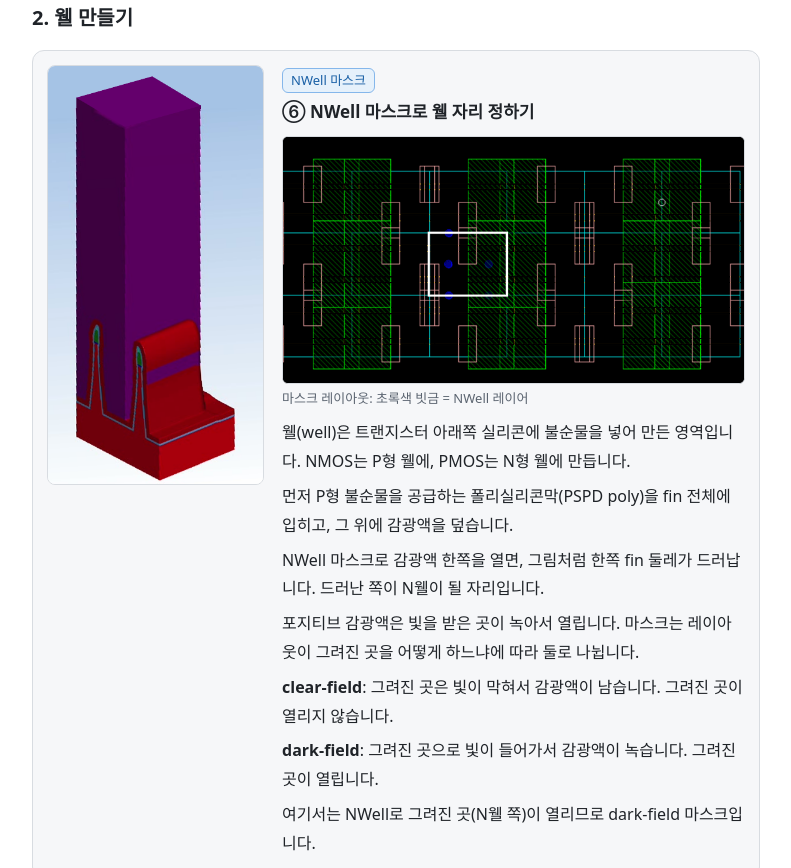
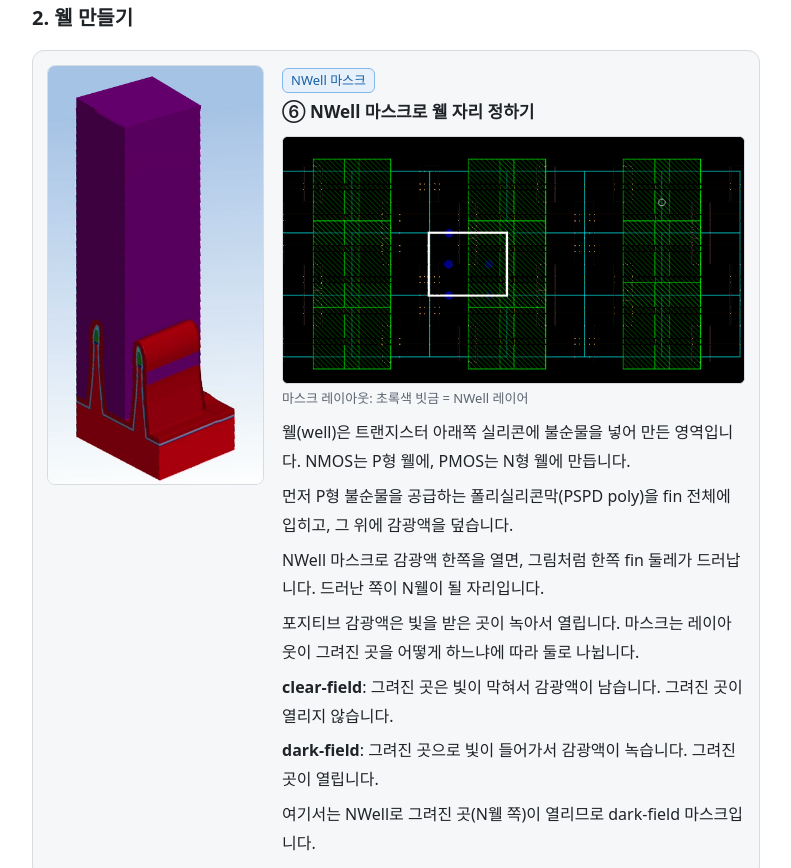
Before and after one commit to meyjeongtae-lang/semiconductor-study, a plain HTML site: page finfet.html in a window 1280 px wide. Shown: the part 2600-3468 px from the top of the page, without its empty margins (244-1035 px from the left). Drawn offline with Linux system fonts and the light colour scheme.

Commit message:
finfet: remove GateCut (pink) from NWell/NWF layout image
Co-Authored-By: Claude Sonnet 5.5 <noreply@anthropic.com>

```diff
--- a/finfet.html
+++ b/finfet.html
@@ -103,7 +103,7 @@
 <div>
 <span class="tag">NWell 마스크</span>
 <h3>⑥ NWell 마스크로 웰 자리 정하기</h3>
-<figure class="lay" style="margin-left:0;margin-right:0"><img src="img/finfet-7-nwf-layout-r180-v2.png" alt="초록색 빗금 영역이 보이는 마스크 레이아웃"><figcaption>마스크 레이아웃: 초록색 빗금 = NWell 레이어</figcaption></figure>
+<figure class="lay" style="margin-left:0;margin-right:0"><img src="img/finfet-7-nwf-layout-r180-v3.png" alt="초록색 빗금 영역이 보이는 마스크 레이아웃"><figcaption>마스크 레이아웃: 초록색 빗금 = NWell 레이어</figcaption></figure>
 <p>웰(well)은 트랜지스터 아래쪽 실리콘에 불순물을 넣어 만든 영역입니다. NMOS는 P형 웰에, PMOS는 N형 웰에 만듭니다.</p>
 <p>먼저 P형 불순물을 공급하는 폴리실리콘막(PSPD poly)을 fin 전체에 입히고, 그 위에 감광액을 덮습니다.</p>
 <p>NWell 마스크로 감광액 한쪽을 열면, 그림처럼 한쪽 fin 둘레가 드러납니다. 드러난 쪽이 N웰이 될 자리입니다.</p>
@@ -270,7 +270,7 @@
 <div>
 <span class="tag">NWF 마스크 (NWell과 같은 레이아웃)</span>
 <h3>㉑ NMOS 쪽 금속 고르기</h3>
-<figure class="lay" style="margin-left:0;margin-right:0"><img src="img/finfet-7-nwf-layout-r180-v2.png" alt="초록색 빗금 영역과 분홍색 네모가 함께 보이는 마스크 레이아웃"><figcaption>마스크 레이아웃: 초록색 빗금 = NWell 레이어</figcaption></figure>
+<figure class="lay" style="margin-left:0;margin-right:0"><img src="img/finfet-7-nwf-layout-r180-v3.png" alt="초록색 빗금 영역과 분홍색 네모가 함께 보이는 마스크 레이아웃"><figcaption>마스크 레이아웃: 초록색 빗금 = NWell 레이어</figcaption></figure>
 <p>NMOS와 PMOS는 게이트 금속이 서로 다릅니다.</p>
 <p>NWF 마스크는 ⑥의 NWell 마스크와 같은 레이아웃으로 만듭니다. 웰의 위치와 NMOS, PMOS 게이트 금속의 위치가 겹치기 때문입니다.</p>
 <p>다만 감광액이 덮는 쪽은 반대여서, 같은 레이아웃을 반전한 별도의 마스크를 씁니다. ⑥에서는 P웰 쪽(왼쪽)을 덮고 N웰 쪽을 열었지만, 여기서는 N웰 쪽(오른쪽)을 덮고 NMOS 쪽을 엽니다.</p>
```
Also changed, not shown: img/finfet-7-nwf-layout-r180-v3.png (added).
